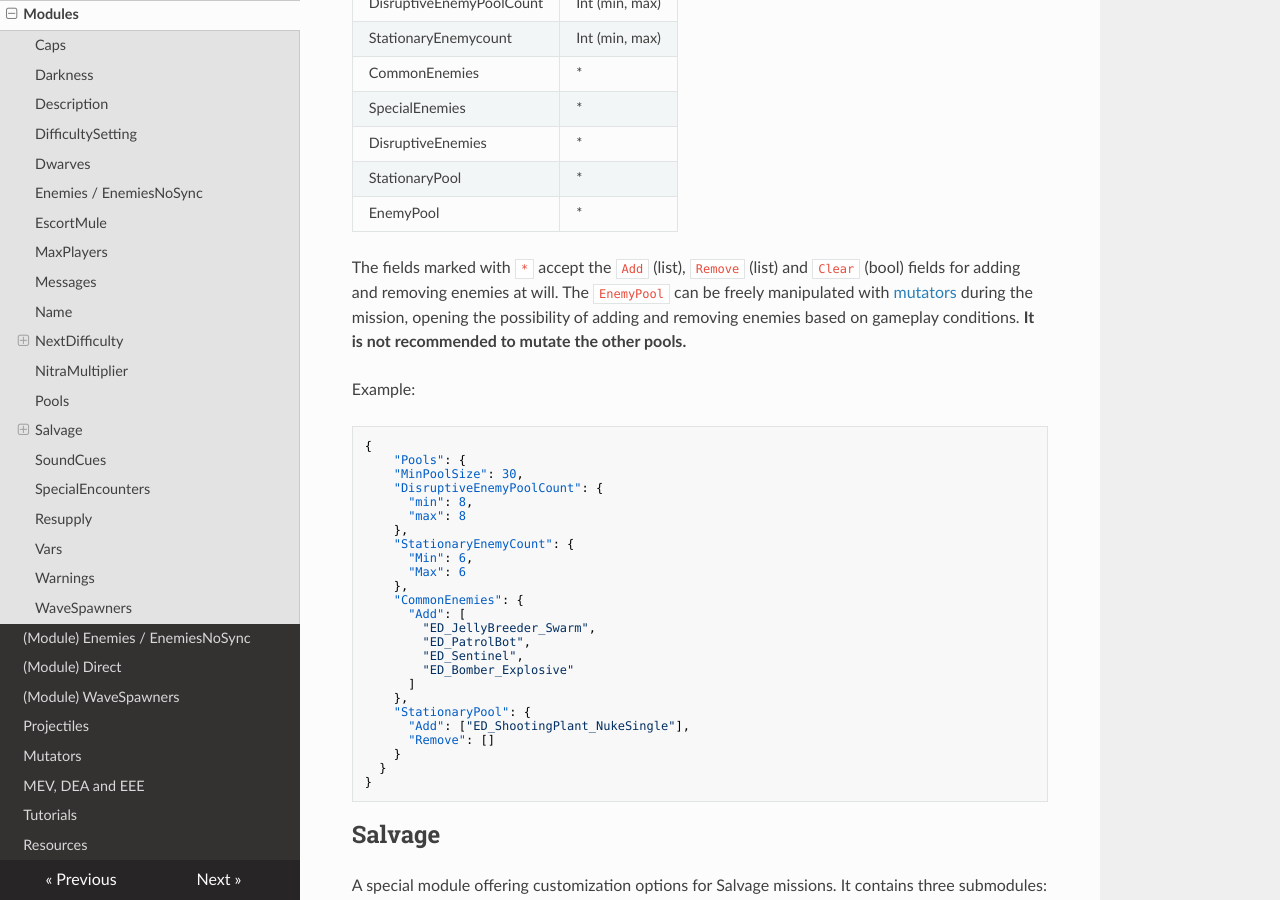
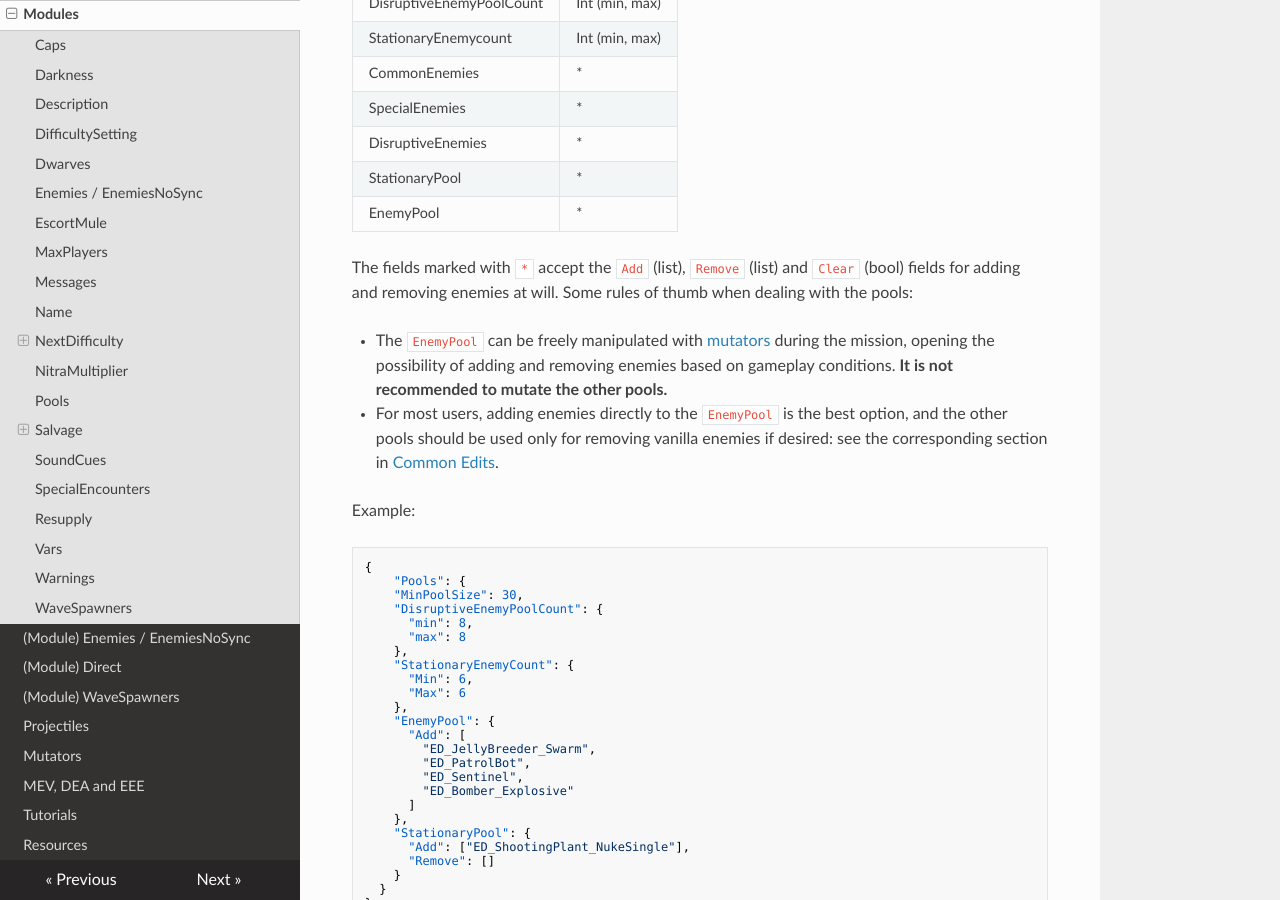
Before and after one commit to vonacht/cd2-docs, an MkDocs documentation site: the page built from docs/modules.md, in a window 1280 px wide and 900 px high, scrolled down 7736 px. Built offline with MkDocs 1.6.1, drawn with Linux system fonts in a browser that asks for light colours; nearby versions of some CDN libraries.

```diff
--- a/docs/modules.md
+++ b/docs/modules.md
@@ -325,7 +325,10 @@ A special module that accepts a float and controls the amount of nitra generated
 | StationaryPool | * |
 | EnemyPool | * |
 
-The fields marked with `*` accept the `Add` (list), `Remove` (list) and `Clear` (bool) fields for adding and removing enemies at will. The `EnemyPool` can be freely manipulated with [mutators](mutators.md) during the mission, opening the possibility of adding and removing enemies based on gameplay conditions. **It is not recommended to mutate the other pools.**
+The fields marked with `*` accept the `Add` (list), `Remove` (list) and `Clear` (bool) fields for adding and removing enemies at will. Some rules of thumb when dealing with the pools:
+
++ The `EnemyPool` can be freely manipulated with [mutators](mutators.md) during the mission, opening the possibility of adding and removing enemies based on gameplay conditions. **It is not recommended to mutate the other pools.**
++ For most users, adding enemies directly to the `EnemyPool` is the best option, and the other pools should be used only for removing vanilla enemies if desired: see the corresponding section in [Common Edits](common_edits.md).
 
 Example:
 
@@ -341,7 +344,7 @@ Example:
       "Min": 6,
       "Max": 6
     },
-    "CommonEnemies": {
+    "EnemyPool": {
       "Add": [
         "ED_JellyBreeder_Swarm",
         "ED_PatrolBot",
```
Also changed, not shown: docs/common_edits.md (added, +79 -0 lines), docs/faq.md (+1 -1 lines), docs/index.md (+1 -1 lines).
